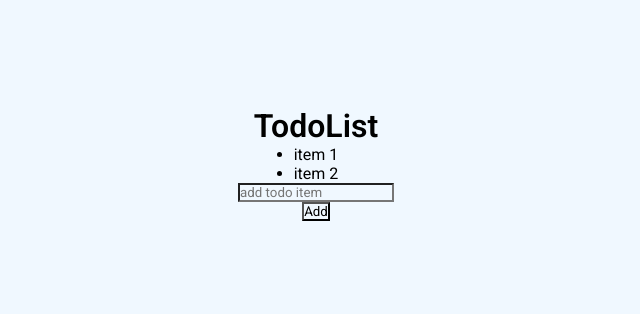
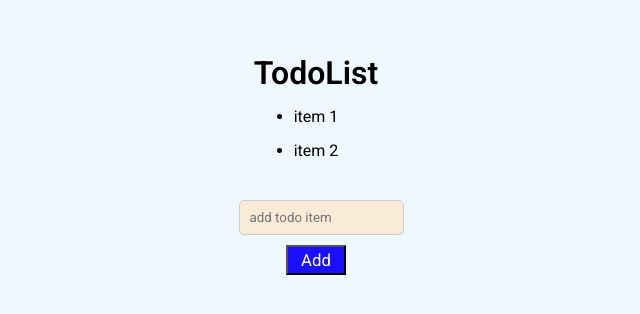
Before and after one commit to Rappyyy/react-typescript-todo-list-netninja, a React (Vite) app: page / in a window 1280 px wide. Shown: the part 236-550 px from the top of the page, without its empty margins (324-964 px from the left). Built offline with nearby package versions, Linux system fonts and the light colour scheme.

Commit message:
index.css done

```diff
--- a/src/index.css
+++ b/src/index.css
@@ -1,5 +1,4 @@
-@import url('https://fonts.googleapis.com/css2?family=Roboto:wght@400;600&display=swap');
-
+@import url("https://fonts.googleapis.com/css2?family=Roboto:wght@400;600&display=swap");
 
 * {
   margin: 0;
@@ -16,3 +15,28 @@
   justify-content: center;
   align-items: center;
 }
+
+input {
+  height: 35px;
+  width: 165px;
+  background-color: antiquewhite;
+  border-radius: 5px;
+  padding: 10px;
+  border: 1px solid #ccc;
+  margin-left: 10px;
+  margin-top: 40px;
+}
+
+li {
+  margin-top: 15px;
+}
+
+button {
+  height: 30px;
+  width: 60px;
+  background-color: #1b0fff;
+  color: white;
+  font-size: 1.05rem;
+  margin-top: 10px;
+  cursor: pointer;
+}
```
